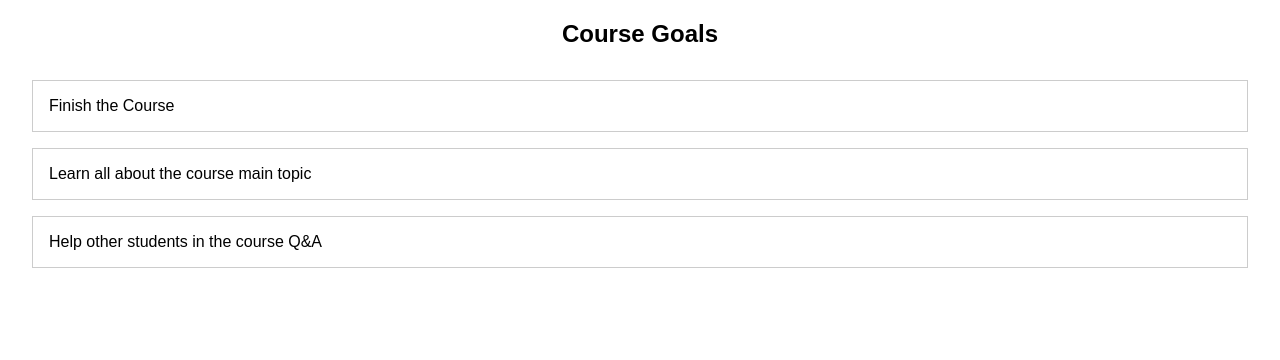
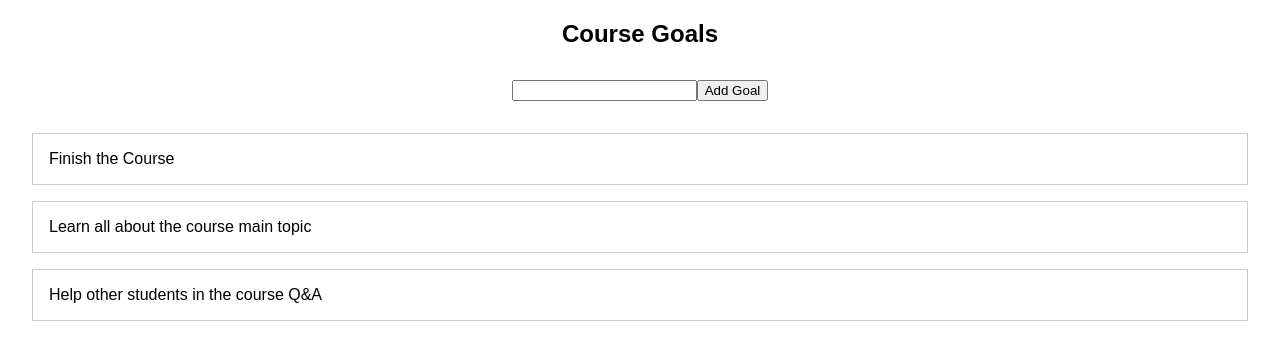
Before and after one commit to saleh-havid/basicReact, a React (Create React App) app: page / in a window 1280 px wide. Shown: the top 360 px of the page. Built offline with nearby package versions, Linux system fonts and the light colour scheme.

Commit message:
handling event

```diff
--- a/src/App.js
+++ b/src/App.js
@@ -1,5 +1,6 @@
 import React from 'react';
-import GoalList from "./components/GoalList"
+import GoalList from "./components/GoalList/GoalList"
+import NewGoal from "./components/NewGoal/NewGoal"
 import "./App.css"
 
 const App = () => {
@@ -10,6 +11,7 @@
   ]
   return <div className="course-goal">
     <h2>Course Goals</h2>
+    <NewGoal />
     <GoalList goals={courseGoal}/>
   </div>;
 };
--- /dev/null
+++ b/src/components/NewGoal/NewGoal.css
@@ -0,0 +1,4 @@
+.new-goal {
+    margin: 2rem;
+    text-align: center;
+}
--- /dev/null
+++ b/src/components/NewGoal/NewGoal.js
@@ -0,0 +1,23 @@
+import React from "react";
+import "./NewGoal.css";
+
+const NewGoal = () => {
+  const addGoalHandler = (event) => {
+    event.preventDefault();
+
+    const newGoal = {
+      id: Math.random().toString(),
+      text: "my New Goal",
+    };
+    console.log(newGoal);
+  };
+
+  return (
+    <form className="new-goal" onSubmit={addGoalHandler}>
+      <input type="text" />
+      <button type="submit">Add Goal</button>
+    </form>
+  );
+};
+
+export default NewGoal;
```
Also changed, not shown: src/components/GoalList/GoalList.css (renamed from src/components/GoalList.css), src/components/GoalList/GoalList.js (renamed from src/components/GoalList.js).
